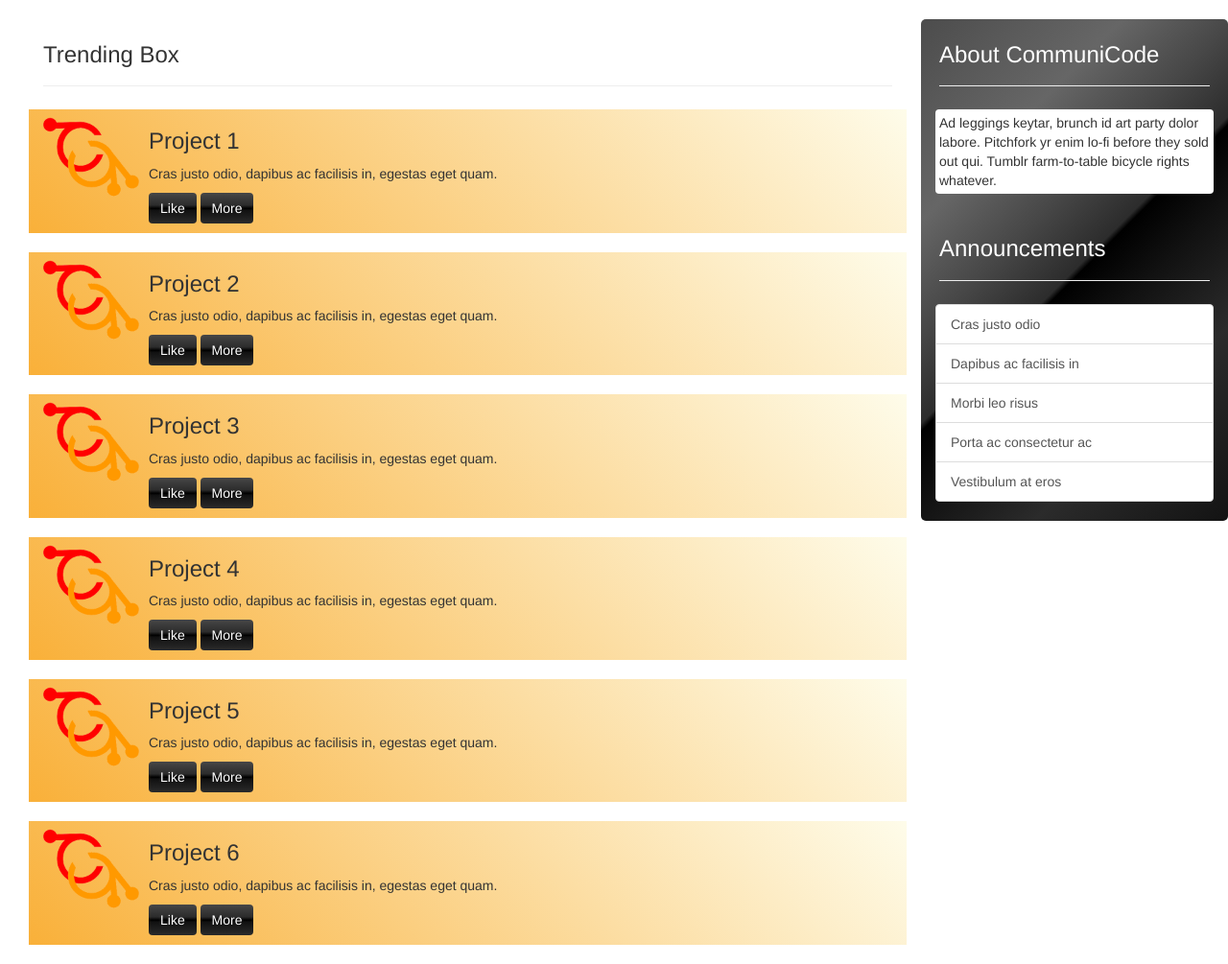
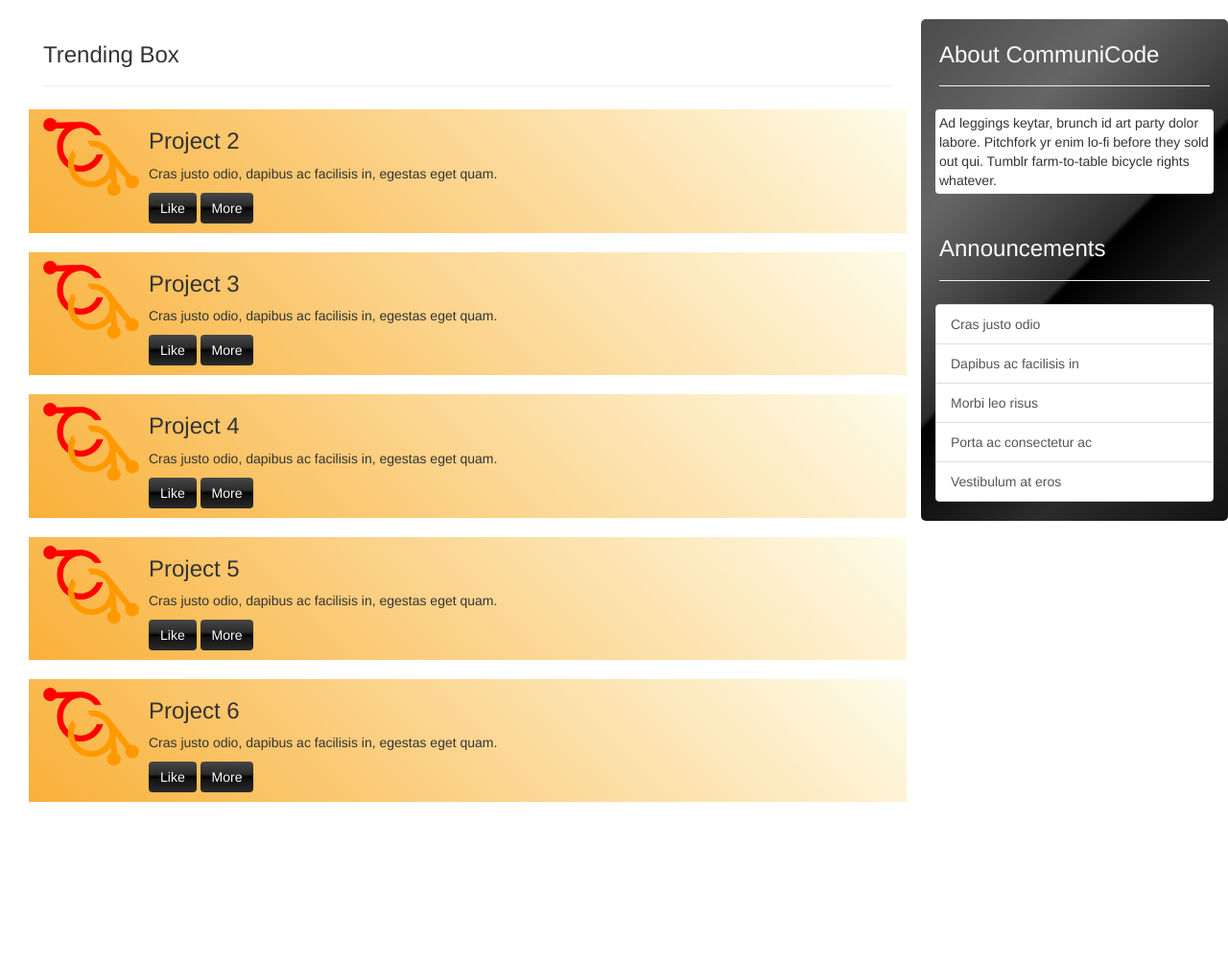
Before and after one commit to FrejaThoresen/CommuniCode, a Django app: template templates/startPage.html in a window 1280 px wide. Shown: the part 50-1055 px from the top of the page at 96% size. After the commit the page ends 886 px from the top, so only its background shows below. Run offline with Django 3.2, Linux system fonts and the light colour scheme; the template is opened without the code that fills it, so the values that code supplies are empty.

Commit message:
Updated project tree js to compact messages, same for dashboard

```diff
--- a/static/js/index.js
+++ b/static/js/index.js
@@ -28,7 +28,7 @@ var myTemplate = new GitGraph.Template( myTemplateConfig );
 
 var config = {
   template: "metro"       // could be: "blackarrow" or "metro" or myTemplate (custom Template object)
-  //, mode: "compact"     // special compact mode : hide messages & compact graph
+  , mode: "compact"     // special compact mode : hide messages & compact graph
 };
 var gitGraph = new GitGraph( config );
 
--- a/templates/startPage.html
+++ b/templates/startPage.html
@@ -59,28 +59,7 @@
 
 			<div class="col-md-12">
 
-			<div class="col-md-12 gardient3" style="margin-bottom:20px;">
-				<div class="media" style="border:none;">
-					<div class="media-left">
-						<img src="./../static/images/logos/CCLogo-300x300.png" style="width:100px; height:100px;">
-					</div>
 
-					<div class="media-body">
-						<div class="caption">
-							<h3>
-								Project 1
-							</h3>
-							<p style="font-size:14px;">
-							Cras justo odio, dapibus ac facilisis in, egestas eget quam.
-							</p>
-							<p>
-								<a 	class="btn btn-primary gardient4" style="border:none;" role="button" href="#"> Like </a>
-								<a 	class="btn btn-primary gardient4" style="border:none;" role="button" href="./projectTree.html"> More </a>
-							</p>
-						</div>
-					</div>
-				</div>
-			</div>
 
 			<div class="col-md-12 gardient3" style="margin-bottom:20px;">
 				<div class="media" style="border:none;">
```
Also changed, not shown: templates/dashboard.html (+11 -7 lines).
